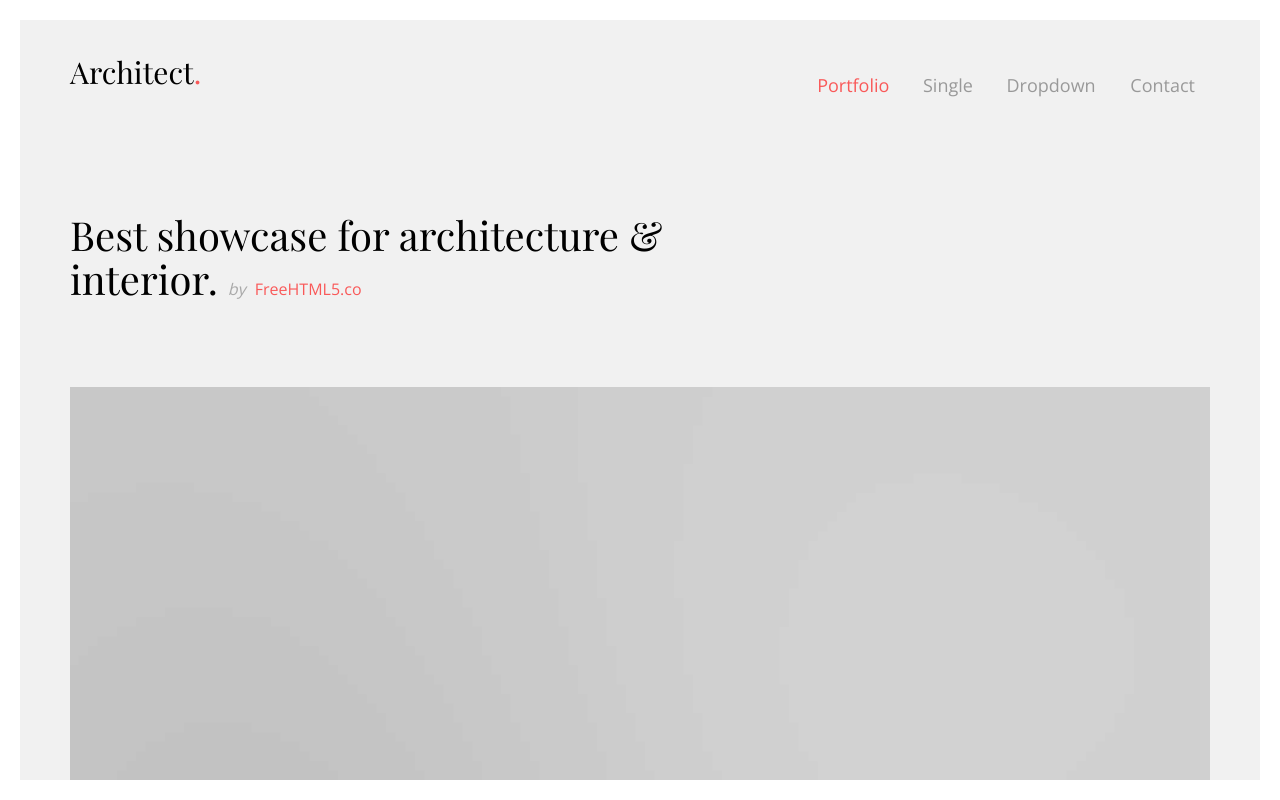
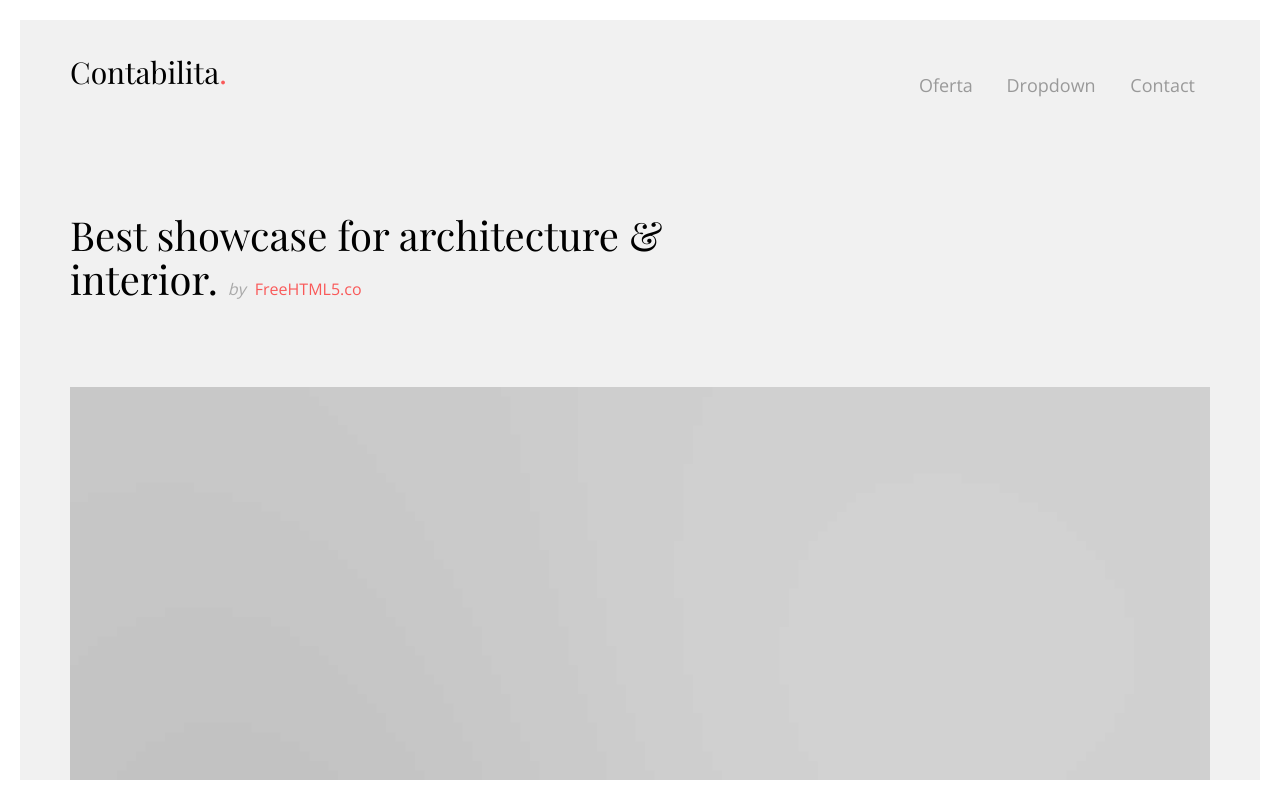
Before and after one commit to JakGi/CNT, a plain HTML site: page index.html in a window 1280 px wide. Shown: the top 800 px of the page. Drawn offline with nearby package versions, Linux system fonts and the light colour scheme; files whose address does not match are found by name.

Commit message:
Changed title

```diff
--- a/index.html
+++ b/index.html
@@ -67,12 +67,12 @@
 			<div class="top-menu">
 				<div class="row">
 					<div class="col-sm-2">
-						<div id="fh5co-logo"><a href="index.html">Architect<span>.</span></a></div>
+						<div id="fh5co-logo"><a href="index.html">Contabilita<span>.</span></a></div>
 					</div>
 					<div class="col-sm-10 text-right menu-1">
 						<ul>
-							<li class="active"><a href="index.html">Portfolio</a></li>
-							<li><a href="single.html">Single</a></li>
+							<!-- <li class="active"><a href="index.html">Portfolio</a></li> -->
+							<li><a href="single.html">Oferta</a></li>
 							<li class="has-dropdown"><a href="single.html">Dropdown</a>
 								<ul class="dropdown">
 									<li><a href="#">Infrastructure</a></li>
```
Also changed, not shown: single.html (+3 -3 lines).
